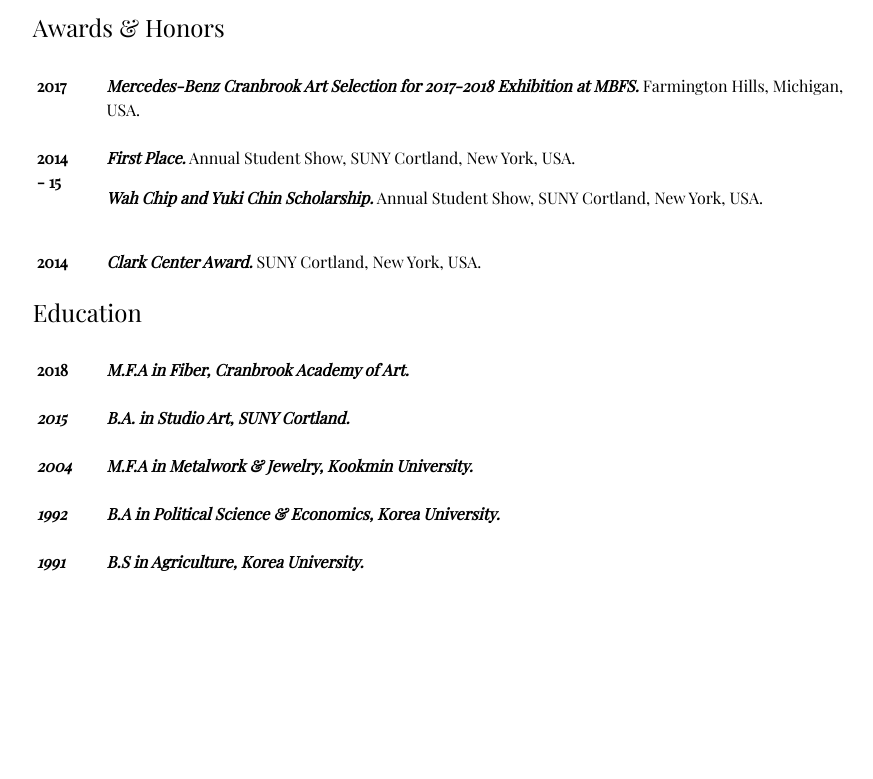
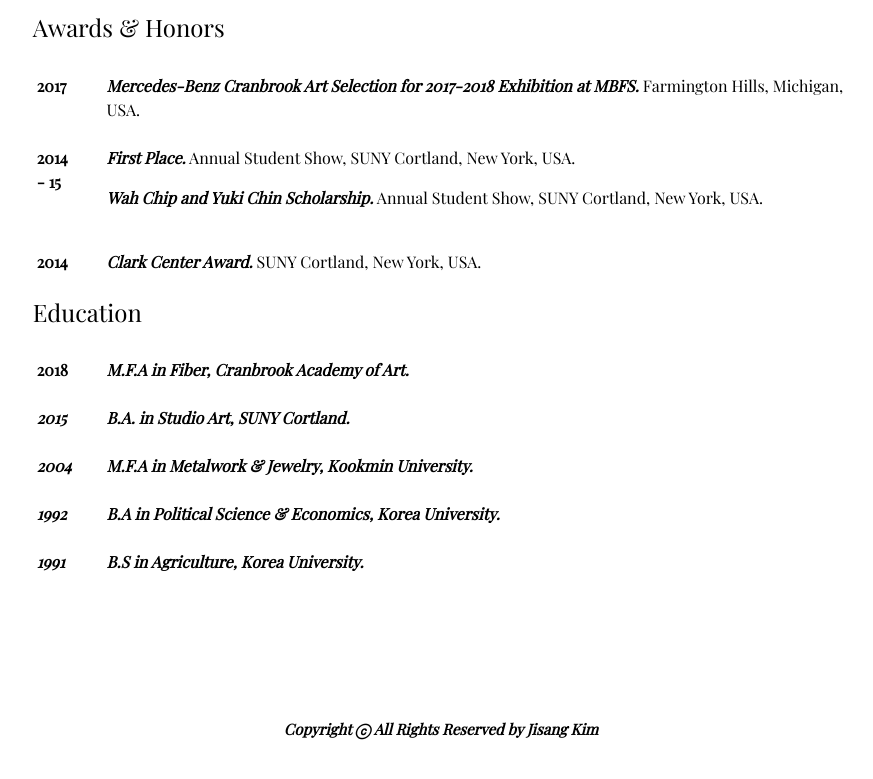
Before and after one commit to kimjisang/kimjisang.github.io, a website: page about.html in a window 1280 px wide. Shown: the part 1201-1980 px from the top of the page, without its empty margins (199-1072 px from the left). Before the commit the page ends 1839 px from the top, so only its background shows below. Drawn offline with nearby package versions, Linux system fonts and the light colour scheme.

Commit message:
version without about description complete

```diff
--- a/about.html
+++ b/about.html
@@ -149,6 +149,12 @@
               <dt class="col-sm-1">1991</dt>
               <dd class="col-sm-11"><b><i>B.S in Agriculture, Korea University.</dd>
           </dl>
+          <div class="col-sm text-center">
+              <br/><br/><br/><br/><br/>
+              <ul class="list-unstyled">
+                <li>Copyright ⓒ All Rights Reserved by Jisang Kim</li>
+              </ul>
+        </div>
         </div>
     </div>
   </div>
```
Also changed, not shown: index.html (+1 -1 lines).
